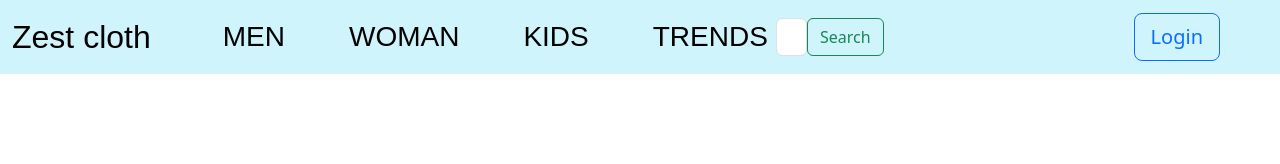
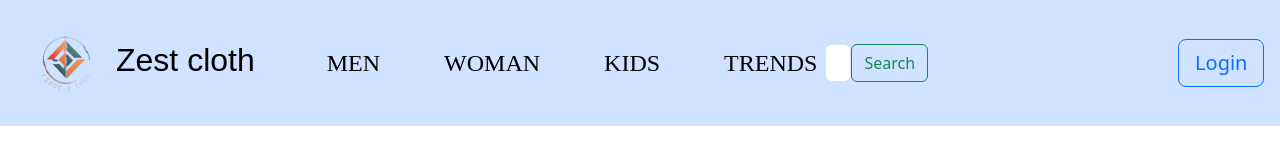
Before and after one commit to hafsaaah/boot, a plain HTML site: page index.html in a window 1280 px wide. Drawn offline with nearby package versions, Linux system fonts and the light colour scheme.

Commit message:
third commit

```diff
--- a/index.html
+++ b/index.html
@@ -8,14 +8,14 @@
   <link rel="stylesheet" href="style.css">
 </head>
 <body>
-  <nav class="navbar navbar-expand-lg bg-info-subtle">
+  <nav class="navbar navbar-expand-lg bg-primary-subtle">
     <div class="container-fluid ">
-      <a class="navbar-brand fs-2 " href="#">Zest cloth</a>
+      <a class="navbar-brand fs-2 ms-1 " href="#"> <img src="zestreal.png" height="100 px" width="100 px" alt="Logo"  class="d-inline-block align-text-">Zest cloth</a>
       <button class="navbar-toggler" type="button" data-bs-toggle="collapse" data-bs-target="#navbarNav" aria-controls="navbarNav" aria-expanded="false" aria-label="Toggle navigation">
         <span class="navbar-toggler-icon"></span>
       </button>
       <div class="collapse navbar-collapse" id="navbarNav">
-        <ul class="navbar-nav fs-3">
+        <ul class="navbar-nav fs-4">
           <li class="nav-item ">
             <a class="nav-link active ms-5" aria-current="page" href="#">MEN</a>
           </li>
--- a/style.css
+++ b/style.css
@@ -2,7 +2,19 @@
 .ms-auto{
   margin-right: 250px;
 }
-.navbar-brand,.nav-item{
-  font-family: sans-serif;
+.nav-item{
+  font-family:'papyrus';
 
 }
+.navbar-brand{
+  font-family:'Lucida Calligraphy', 'cursive', sans-serif;
+  margin-bottom:0fr;
+}
+.ms-1{
+  margin-right:250 px;
+}
+.navbar {
+  display: flex;
+  justify-content: space-between;
+  align-items: flex-end;
+}
```
Also changed, not shown: zestreal.png (added).
